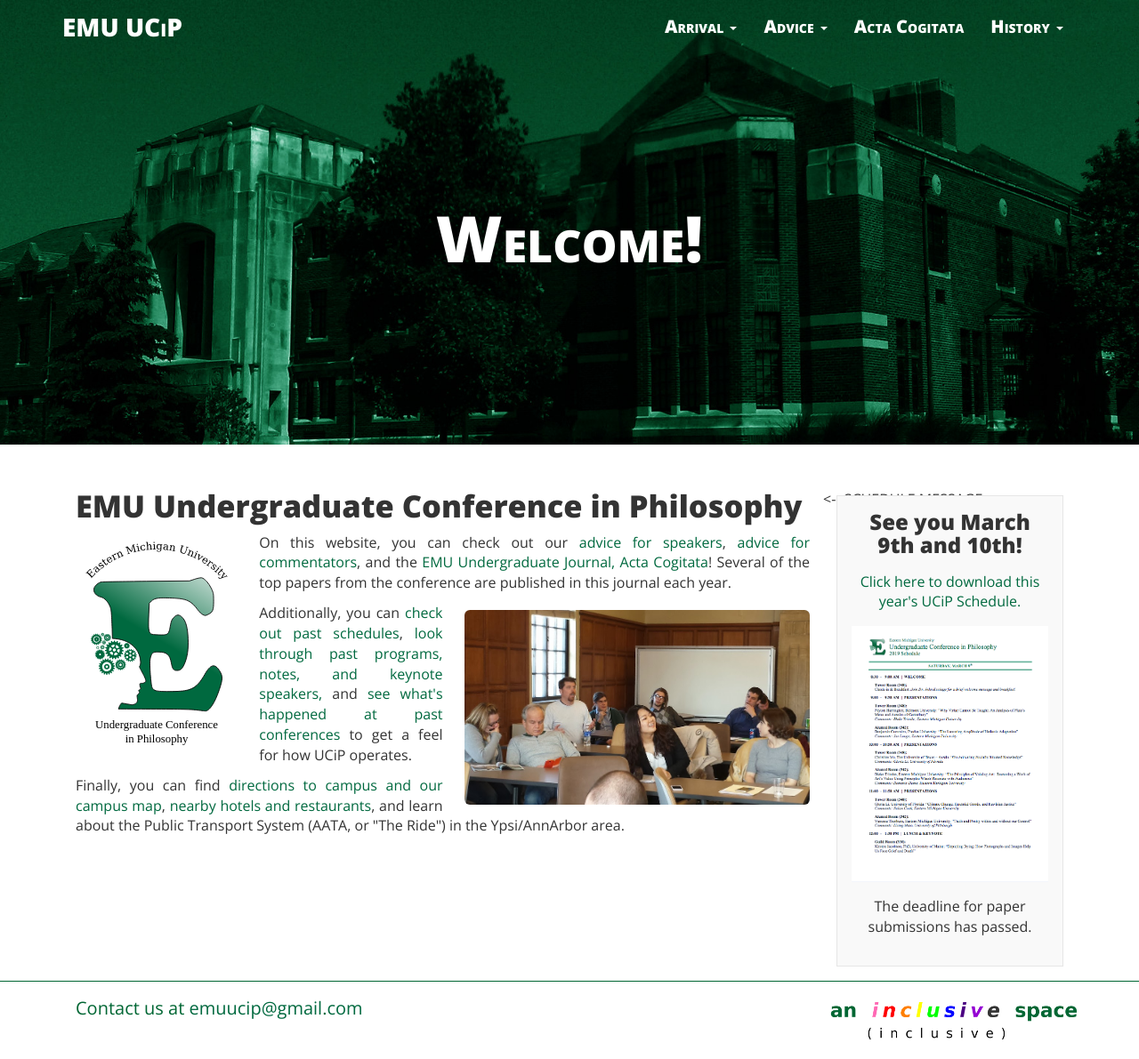
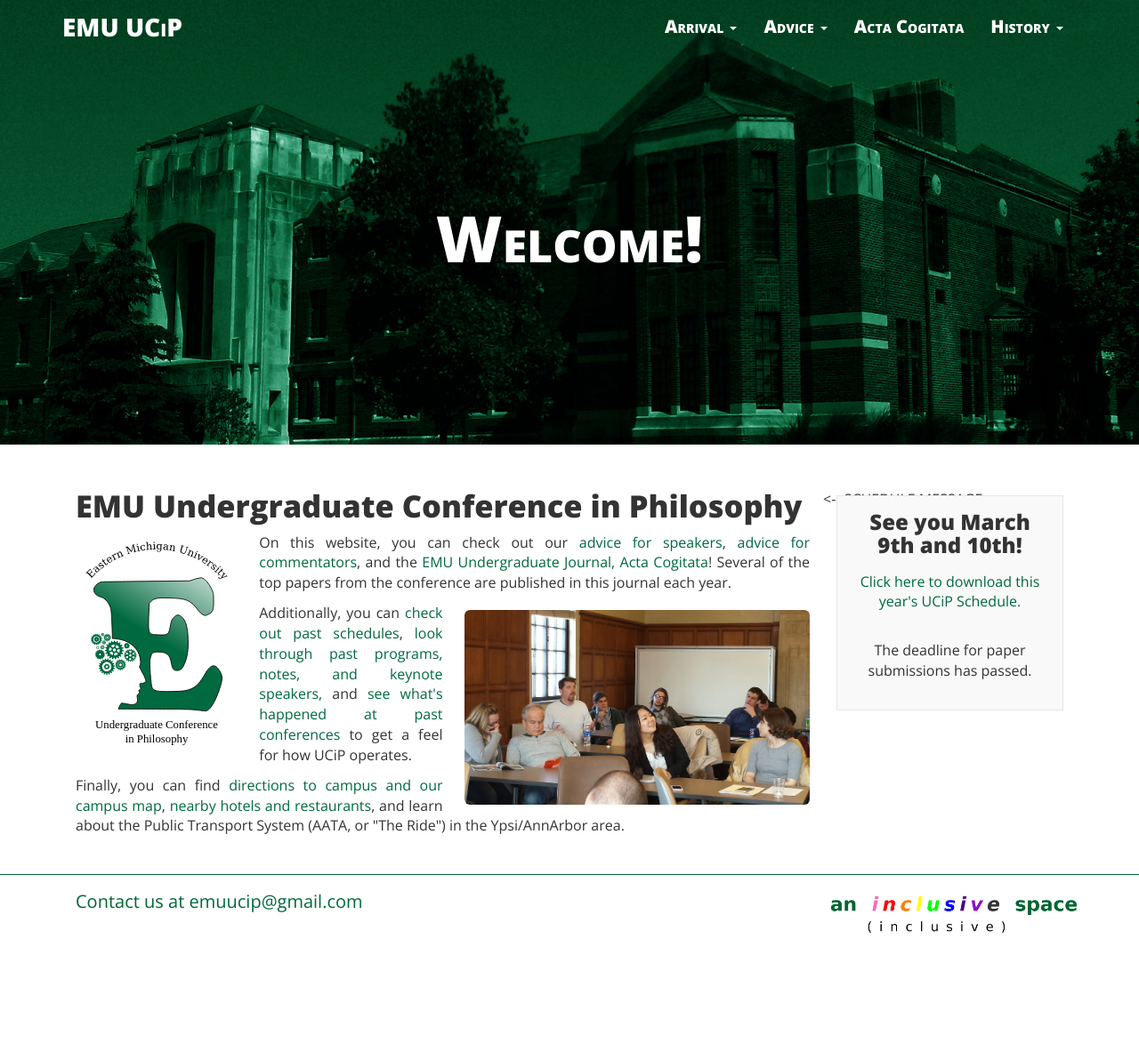
Before and after one commit to ucip/ucip.github.io, a Jekyll site: the page built from index.html, in a window 1280 px wide. Shown: the whole page at 89% size. Built offline with Jekyll 4.4.1, drawn with Linux system fonts in a browser that asks for light colours; nearby versions of some CDN libraries; after the commit the page ends 1071 px from its top, so only the background shows below that.

Commit message:
Update box.html

```diff
--- a/_includes/box.html
+++ b/_includes/box.html
@@ -39,7 +39,7 @@
   <div class="post-list-box announcement">
     <h3 class="text-center post-list-header">See you March 9th and 10th!</h3>
     <p class="text-center announcement-text"><a href="{{ site.baseurl }}/docs/2023 Schedule.pdf">Click here to download this year's UCiP Schedule.</a></p>
-    <a href="{{ site.baseurl }}/docs/2019-program.pdf"><img class="img-responsive" src="{{ site.baseurl }}/img/2019-program-img.png" ></a>
+    <a href="{{ site.baseurl }}/docs/2023 Schedule.pdf"><img class="img-responsive" ></a>
     <p class="text-center announcement-text">The deadline for paper submissions has passed.</p>
   </div>
 </div>-->
```
